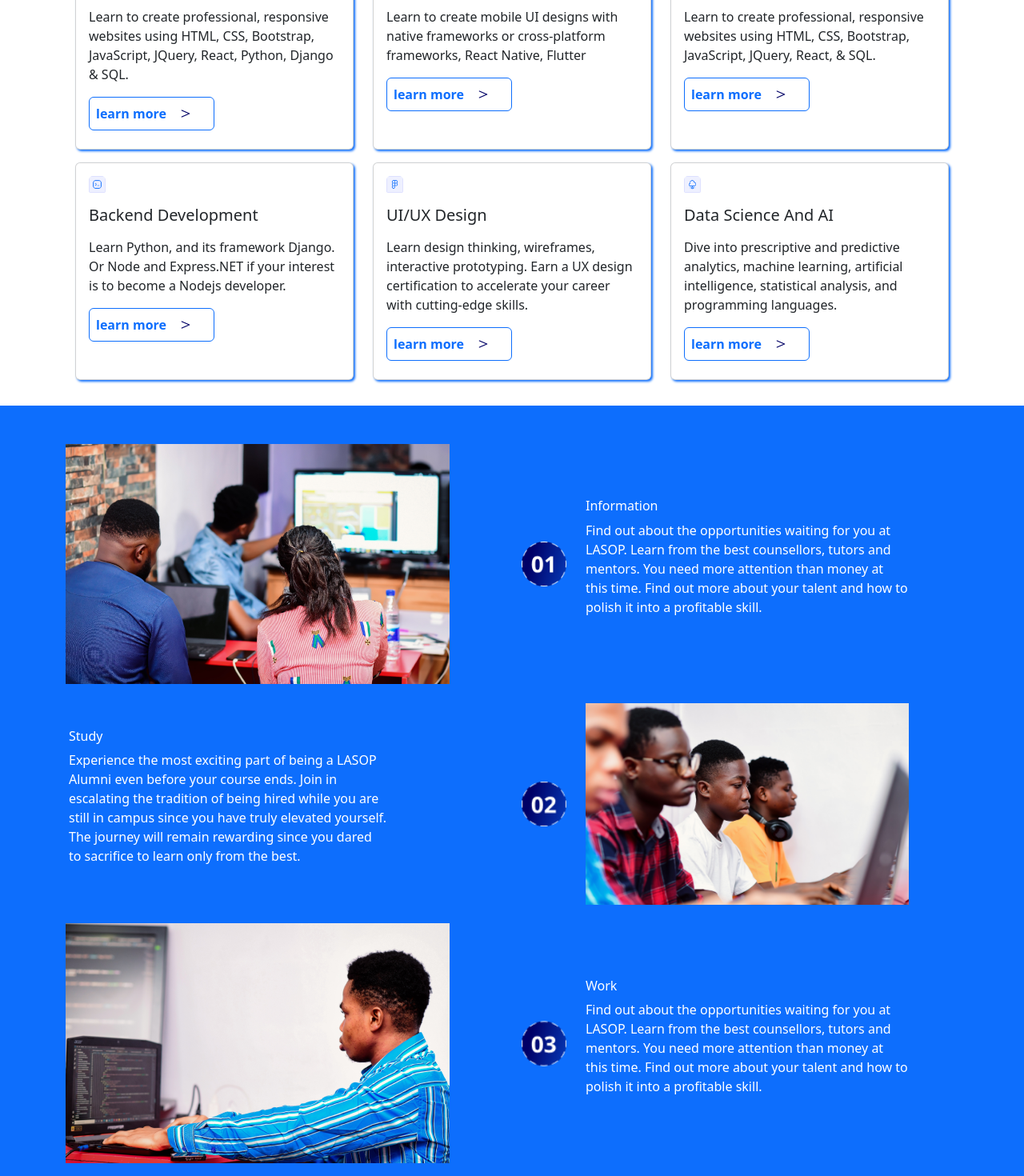
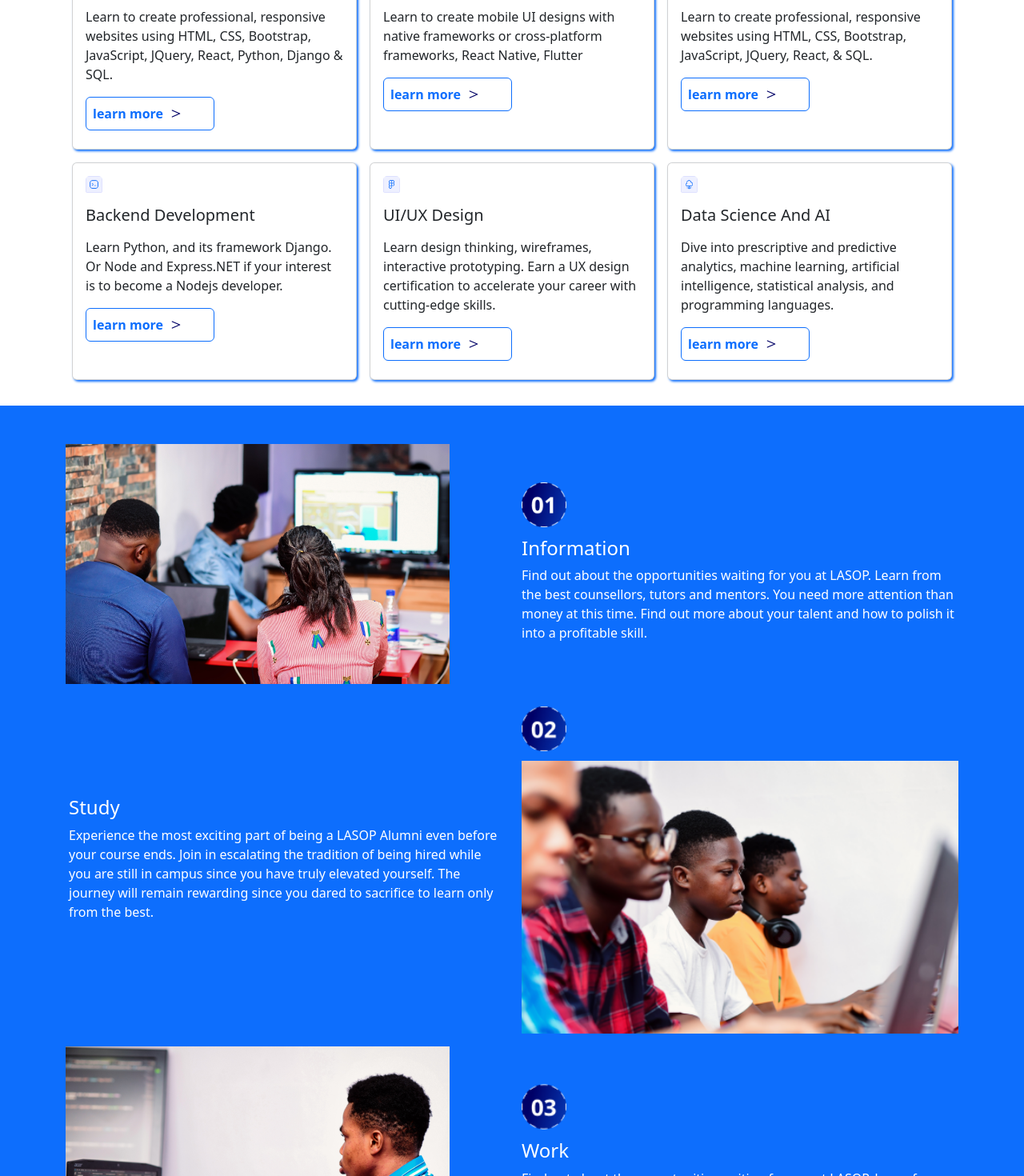
Before and after one commit to expensive7832/lasop, a React (Create React App) app in the folder client/: page / in a window 1280 px wide. Shown: the part 1460-2930 px from the top of the page at 80% size. Built offline with nearby package versions, Linux system fonts and the light colour scheme; no server answers.

Commit message:
edited responsiveness 30%

```diff
--- a/client/src/components/Pages/Home.js
+++ b/client/src/components/Pages/Home.js
@@ -258,14 +258,14 @@ useLayoutEffect(() =>{
 
 
         <div data-aos="zoom-in-up" className="cards container p-4">
-          <div className="row gap-md-0 gap-3">
+          <div className="row gap-md-0 gap-4">
             {cardsData?.map((data, i) => (
-              <div key={i} className="col-md-6 col-lg-4 my-2">
+              <div key={i} className="col-md-6 col-lg-4 p-2">
                 <div className="card p-3">
                   <img src={`./../../../images/${data?.img}`} alt={data?.title} className="card-img-top img-fluid" />
                   <h5 className='my-3 text-capitalize '>{data?.title}</h5>
                   <p>{data?.info}</p>
-                  <div className="border w-50 rounded p-2 border-primary d-flex gap-3 align-items-center">
+                  <div className="border w-50 rounded p-2 border-primary d-flex gap-2 align-items-center">
                     <Link to={`/course/${data?.slug}`} className='fw-bold'>learn more</Link>
                     <TbMathGreater color='#000066' />
                   </div>
--- a/client/src/components/Pages/home.css
+++ b/client/src/components/Pages/home.css
@@ -42,6 +42,7 @@ transform: rotate(90deg);
 
 
 
+
 .home .viewall{
     width: fit-content;
     margin: auto;
@@ -61,8 +62,7 @@ transform: rotate(90deg);
 
 .home .faq .doubleline{
     display: block;
-
-    margin: -3rem auto ;
+    margin: -7rem auto -4rem;
     transform: rotate(90deg);
 }
  div[data-aos]{
--- a/client/src/components/common/Faq.js
+++ b/client/src/components/common/Faq.js
@@ -83,14 +83,12 @@ function Faq() {
         rowContentPaddingLeft: "10px",
         rowContentPaddingRight: "10px",
         transitionDuration: "0.9s",
-        timingFunc: "ease-in-out"
-
+        timingFunc: "ease-in-out",
+        padding: '10px'
     }
 
     return (
-    <div className="faqs p-5">
-
-
+        <div className="faqs p-3">
             <div className="info">
                 <Faquestion
                     styles={style}
@@ -98,7 +96,6 @@ function Faq() {
                     config={config}
                 />
             </div>
-
         </div>
     )
 }
--- a/client/src/components/common/LearnEarn.js
+++ b/client/src/components/common/LearnEarn.js
@@ -14,8 +14,8 @@ function LearnEarn() {
               <div className="col-md-6 text-white my-4 my-0">
                 <div className="row align-items-center ">
                   <img src="./../../../images/Frame147.png" alt="" className="designImg col-3" />
-                  <div className="col-9">
-                    <h6 className='text-white'>Information</h6>
+                  <div className="">
+                    <h4 className='text-white'>Information</h4>
                     <p>
                       Find out about the opportunities waiting for you at LASOP. Learn from the best counsellors,
                       tutors and mentors. You need more attention than money at this time. Find out more about your talent and how to polish it into a profitable skill.
@@ -32,8 +32,8 @@ function LearnEarn() {
               <div className="col-md-6 order-2 order-md-1 text-white my-4 my-0 p-3">
               <div className="row align-items-center ">
                 <img src="./../../../images/02.png" alt="" className="designImg d-block d-md-none  col-3" />
-               <div className='col-9'>
-               <h6 className='text-white'>Study</h6>
+               <div className=''>
+               <h4 className='text-white'>Study</h4>
                     <p>
                     Experience the most exciting part of being a LASOP Alumni even before your course ends. Join in escalating the tradition of being hired while you are still in campus since you have truly elevated yourself. The journey will remain rewarding since you dared to sacrifice to learn only from the best.
                     </p>
@@ -45,7 +45,7 @@ function LearnEarn() {
               <div className="col-md-6 order-1 order-md-2 ">
                <div className="row align-items-center ">
                 <img src="./../../../images/02.png" alt="" className="designImg d-none d-md-block  col-3" />
-                <img className='col-9 img-fluid' src="./../../../images/class2.png" alt="" />
+                <img className='img-fluid' src="./../../../images/class2.png" alt="" />
                </div>
               </div>
 
@@ -60,8 +60,8 @@ function LearnEarn() {
               <div className="col-md-6 text-white my-4 my-0">
                 <div className="row align-items-center ">
                   <img src="./../../../images/03.png" alt="" className="designImg col-3" />
-                  <div className="col-9">
-                    <h6 className='text-white'>Work</h6>
+                  <div className="">
+                    <h4 className='text-white'>Work</h4>
                     <p>
                       Find out about the opportunities waiting for you at LASOP. Learn from the best counsellors,
                       tutors and mentors. You need more attention than money at this time. Find out more about your talent and how to polish it into a profitable skill.
--- a/client/src/components/common/OurProgram.js
+++ b/client/src/components/common/OurProgram.js
@@ -7,7 +7,7 @@ function OurProgram() {
 
     const small = useMediaQuery({
         query: '(max-width: 576px)'
-      })
+    })
 
 
 
@@ -15,11 +15,12 @@ function OurProgram() {
         <div className="program">
             <div className="ourprogram">
                 <div className="container ">
-                    <h6 className='p-3 h5 text-center fw-bold'>Our programs are designed to prepare you for a career in the  <br />
-                        world’s fastest growing industries.</h6>
+                    <h6 className='p-3 h5 text-center fw-bold'>
+                        Our programs are designed to prepare you for a career in the  <br />
+                        world’s fastest growing industries.
+                    </h6>
 
-                    <div className="info p-5">
-
+                    <div className="info p-3">
                         <div className="each d-flex position-relative my-3 ">
                             <div className='firstbox z-3 d-none d-lg-block '>
                                 <img src="./../../../images/mrdavid.png" alt="" />
--- a/client/src/components/common/testimony.css
+++ b/client/src/components/common/testimony.css
@@ -4,8 +4,7 @@
 
 .testimonial .doubleline{
     display: block;
-
-    margin: -5rem auto 3rem;
+    margin: -7rem auto -4rem;
     transform: rotate(90deg);
 }
 
@@ -25,3 +24,9 @@
     height: 20rem;
     box-shadow: 5px 5px 3px var(--color)
 }
+
+@media (max-width: 575px) {
+    .testimonial .doubleline{
+        margin: -7rem auto -5rem;
+    }
+}
```
Also changed, not shown: client/src/components/common/Testimony.js (+12 -13 lines). Lines whose indentation alone changed are shown as unchanged.
